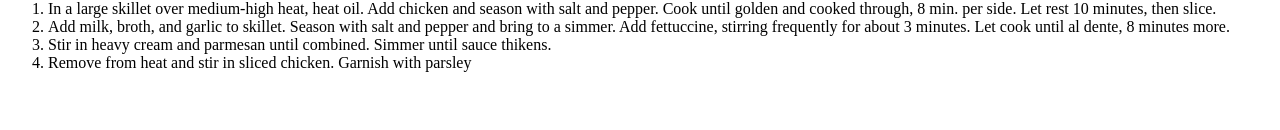
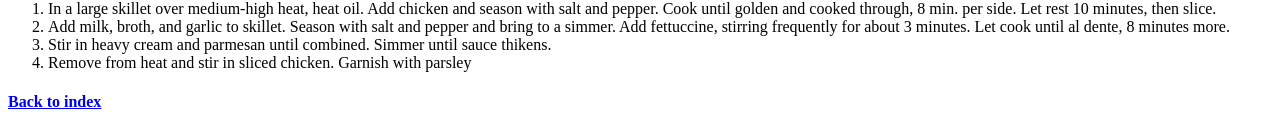
Before and after one commit to nukinel/odin-recipes, a plain HTML site: page recipes/chicken_alfredo.html in a window 1280 px wide. Shown: the part 946-1076 px from the top of the page. Before the commit the page ends 1034 px from the top, so only its background shows below. Drawn offline with Linux system fonts and the light colour scheme.

Commit message:
Add back to index link

```diff
--- a/recipes/chicken_alfredo.html
+++ b/recipes/chicken_alfredo.html
@@ -37,5 +37,7 @@
         <li>Stir in heavy cream and parmesan until combined. Simmer until sauce thikens.</li>
         <li>Remove from heat and stir in sliced chicken. Garnish with parsley</li>
     </ol>
+
+    <a href="../index.html"><H4>Back to index</H4></a>
 </body>
 </html>
```
